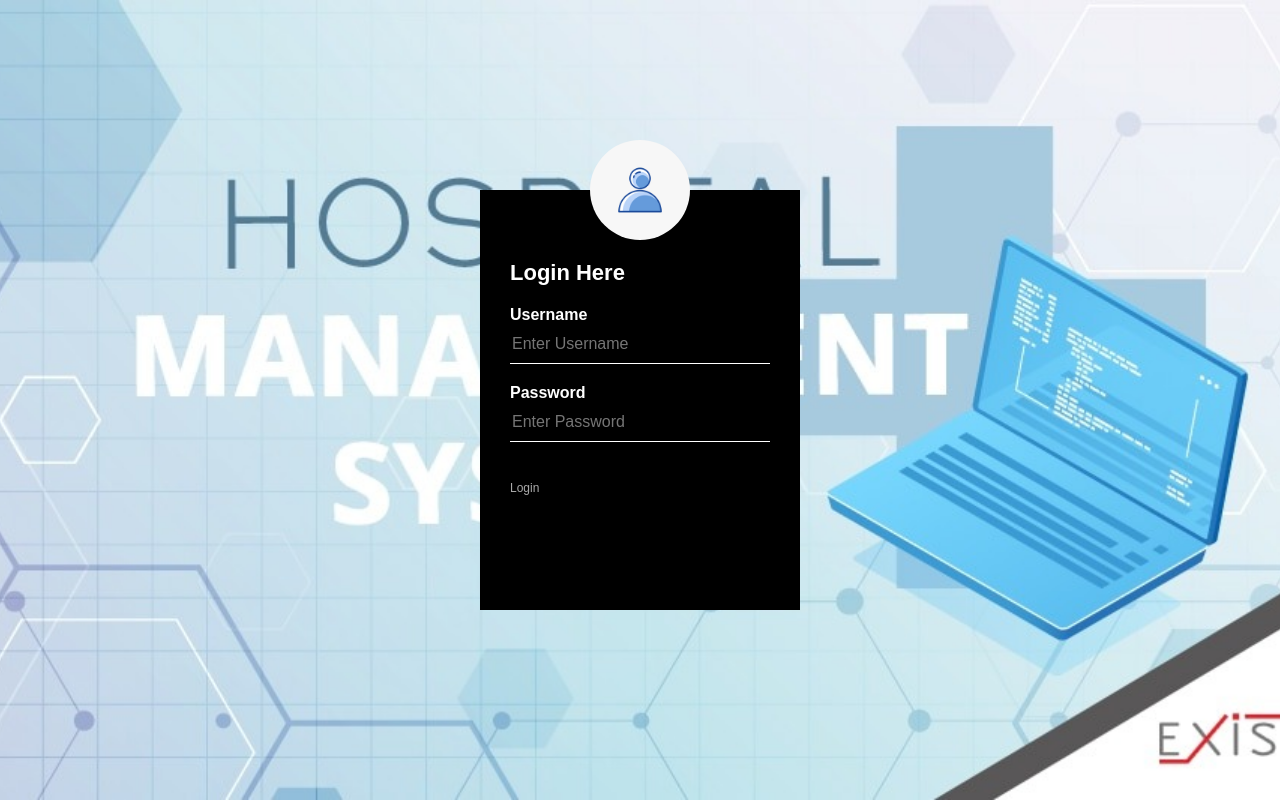
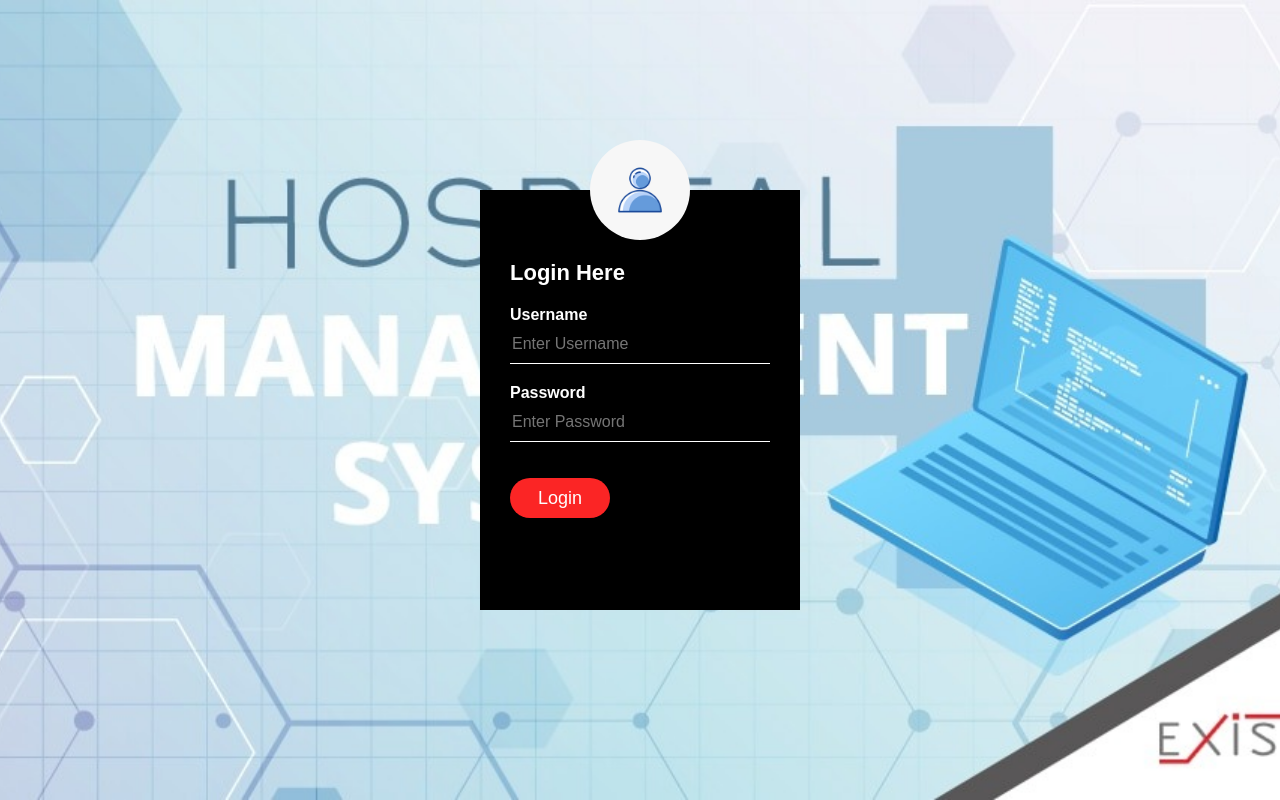
Before and after one commit to ab39912/ab39912.github.io, a plain HTML site: page index.html in a window 1280 px wide. Drawn offline with Linux system fonts and the light colour scheme.

Commit message:
Update index.html

```diff
--- a/index.html
+++ b/index.html
@@ -15,7 +15,7 @@
 
 
         </form>
-        <a href="input.html><button>Login</button></a>
+        <a href="input.html"><button>Login</button></a>
 
 
 
```
